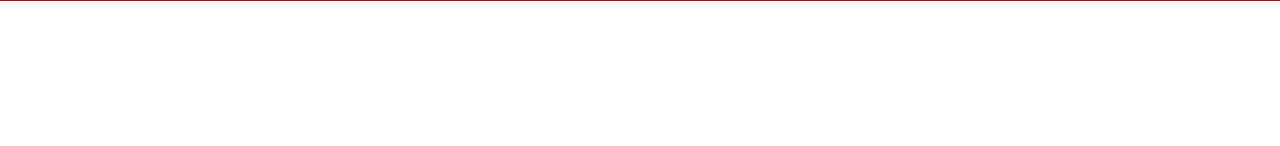
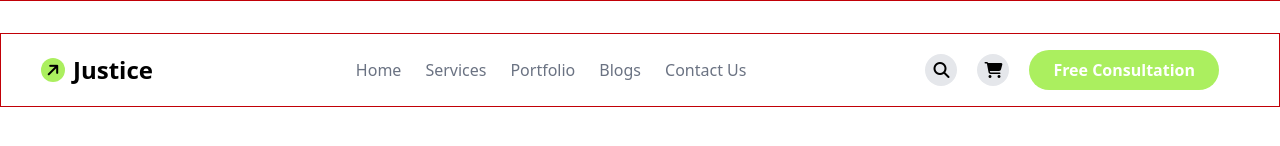
Before and after one commit to irfanulkabirhira/NavBar-Design-Hira-ALL, a plain HTML site: page index.html in a window 1280 px wide. Shown: the part 416-562 px from the top of the page. Drawn offline with nearby package versions, Linux system fonts and the light colour scheme.

Commit message:
6th NavBar Design

```diff
--- a/index.html
+++ b/index.html
@@ -114,8 +114,40 @@
         </nav>
       </header>
       <!-- 6th Navabr Regaring Responsive  -->
+       <header class="bg-white">
+        <nav class="flex justify-between items-center  lg:px-10 mx-auto py-4 my-4 border border-red-700 ">
+            <div class="flex items-center space-x-2">
+                <div class="bg-[#ABEF5F] w-6 h-6 rounded-full flex justify-center">
+                    <span class=""><i class="-rotate-45 fa-solid fa-arrow-right"></i></span>
+                </div>
+                <h1 class="font-bold text-2xl">Justice</h1>
+            </div>
+            <!-- Navigation Links -->
+        <div class="lg:flex space-x-6 text-gray-500 hidden ">
+            <a href="" class="flex items-center hover:text-black">Home</a>
+            <a href="" class="flex items-center hover:text-black">Services </a>
+            <a href="" class="flex items-center hover:text-black">Portfolio </a>
+            <a href="" class="flex items-center hover:text-black">Blogs </a>
+            <a href="" class="flex items-center hover:text-black">Contact Us  </a>
+        </div>
+
+        <!-- Free Consultation Button -->
+         <div class="space-x-5 flex justify-center items-center">
+            <span class="bg-gray-200 w-5 h-5 rounded-full justify-center lg:flex hidden items-center p-4 "><i class="fa-solid fa-magnifying-glass"></i></span>
+            <span class="bg-gray-200 w-5 h-5 rounded-full justify-center lg:flex hidden items-center p-4"><i class="fa-solid fa-cart-shopping"></i></span>
+            <button class="bg-[#ABEF5F] text-white lg:px-6 lg:py-2 px-3 py-1  rounded-full  font-bold hover:bg-[red]">
+                Free Consultation
+            </button>
+            <!-- For Responsive regariding 3 dot -->
+            <span class="lg:hidden block mx-auto px-2 py-2"
+            ><i class="fa-solid fa-bars bg-gray-50"></i
+          ></span>
+
+         </div>
 
 
+        </nav>
+      </header>
 
 
 
```
